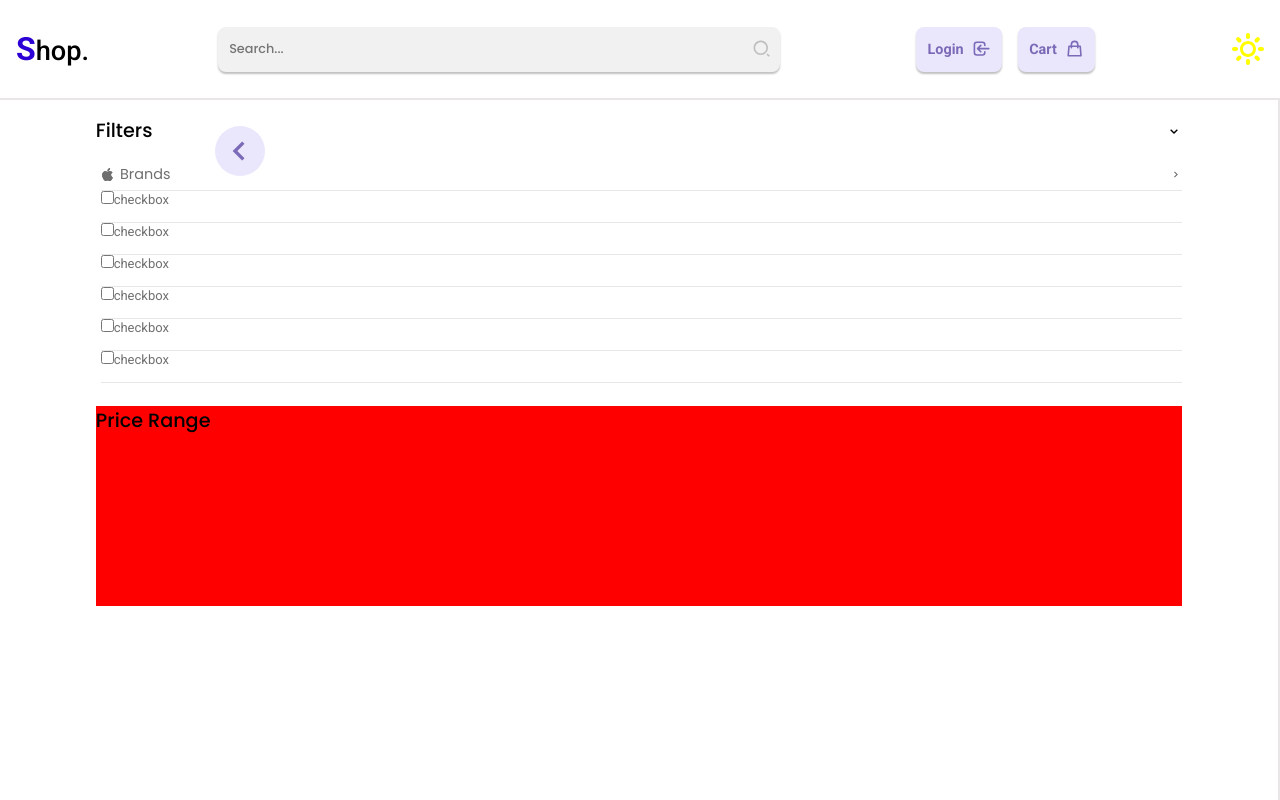
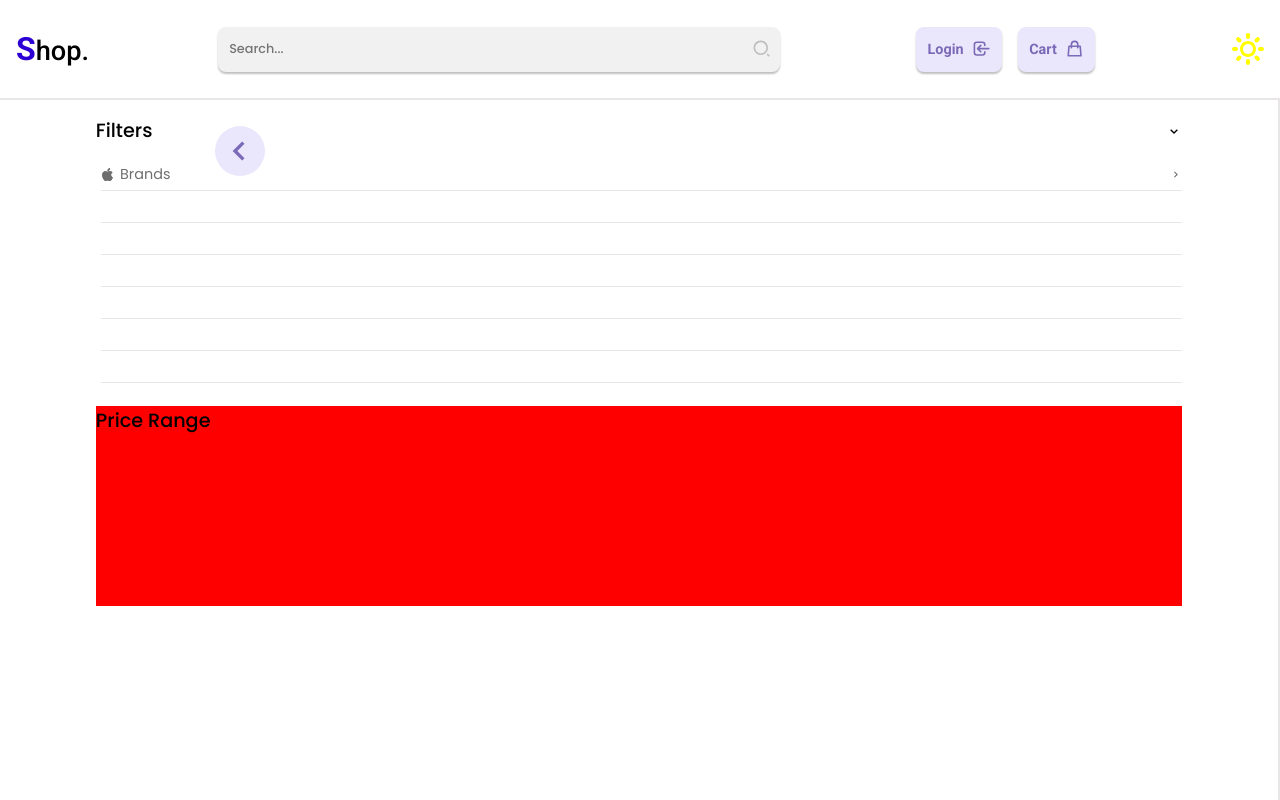
Before and after one commit to kjavedan/Ecommerce-website, a React (Create React App) app: page / in a window 1280 px wide. Shown: the top 800 px of the page. Built offline with nearby package versions, Linux system fonts and the light colour scheme.

Commit message:
working on costum checkbox

```diff
--- a/src/layouts/sidebar/components/Checkbox.js
+++ b/src/layouts/sidebar/components/Checkbox.js
@@ -4,8 +4,7 @@ import { StyledCheckbox, Label , Input } from '../styles/Checkbox.styled'
 const Checkbox = () => {
   return (
     <StyledCheckbox>
-      <Input id='cb1'/>
-      <Label htmlFor='cb1'>checkbox</Label>
+
     </StyledCheckbox>
   )
 }
```
